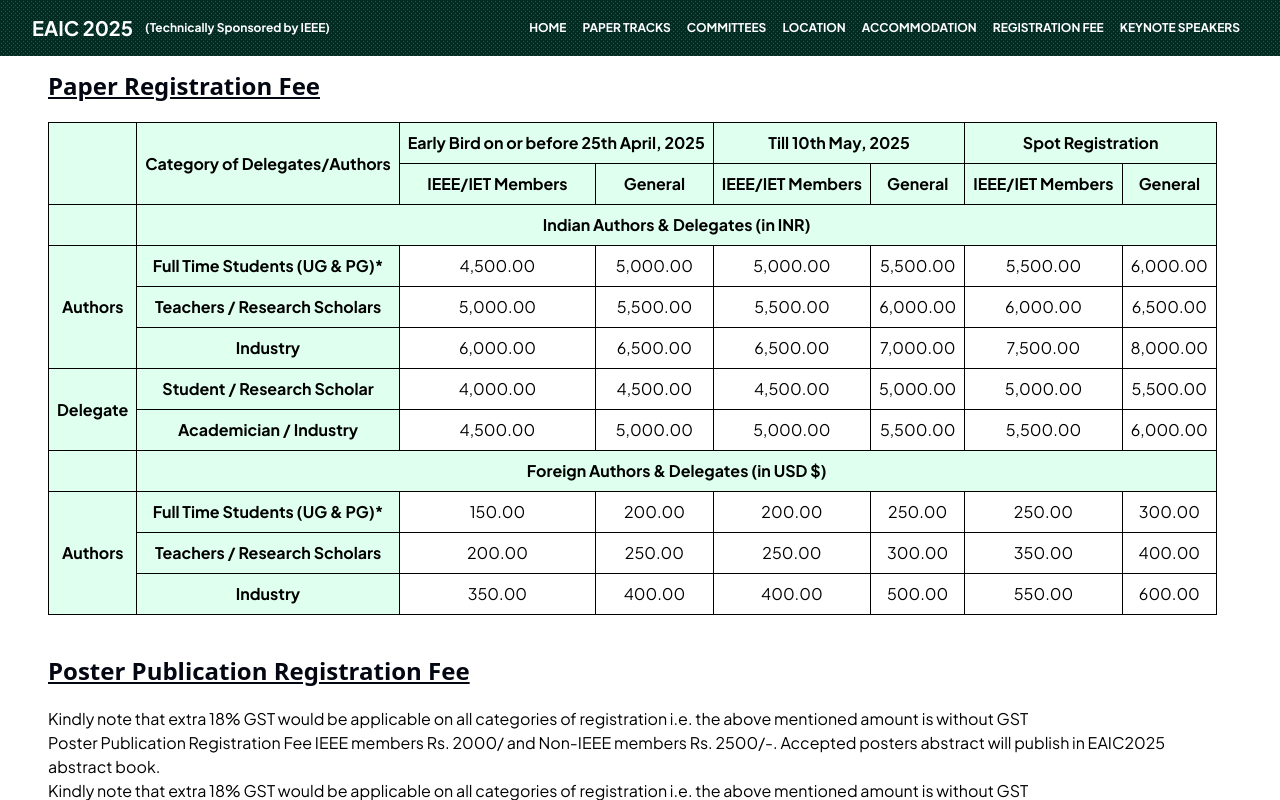
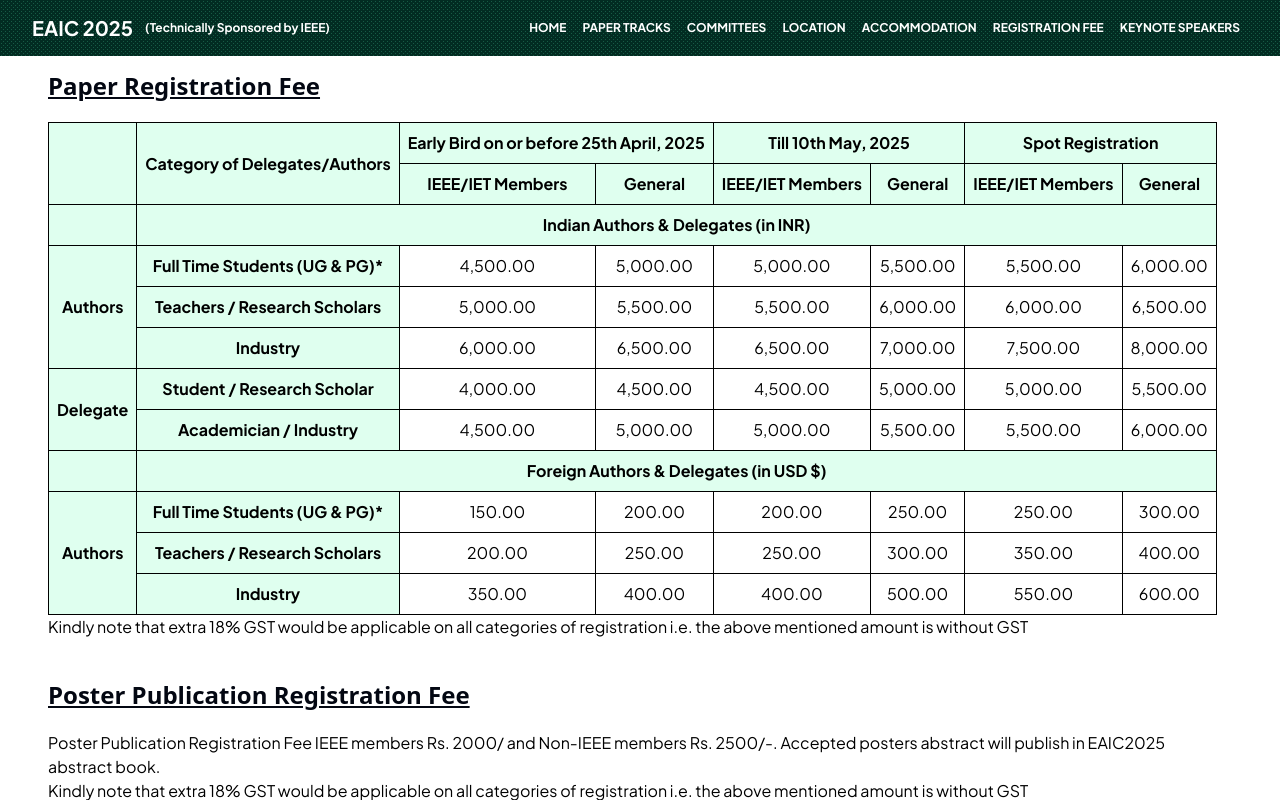
Before and after one commit to xceed-nitj/pro2-ece-eaicnitj, a React (Vite) app: page /registration in a window 1280 px wide. Built offline with nearby package versions, Linux system fonts and the light colour scheme.

Commit message:
Update Registration.jsx

```diff
--- a/src/pages/Registration.jsx
+++ b/src/pages/Registration.jsx
@@ -144,11 +144,14 @@ function Registration() {
                         <img src="/fee.png" alt="Registration Fee Table" style={{ width: '500px', height: '400px' }} />
                     </p> */}
                     <InfoTable/>
+
+<p>Kindly note that extra 18% GST would be applicable on all categories of registration i.e. the above mentioned amount is without GST</p>
+
                     <p className="text-2xl mt-10 font-sans font-bold mb-5 text-gray-950 underline">
                         Poster Publication Registration Fee
                     </p>
 
-<p>Kindly note that extra 18% GST would be applicable on all categories of registration i.e. the above mentioned amount is without GST</p>
+
                     <p>
                         Poster Publication Registration Fee IEEE members Rs. 2000/ and Non-IEEE members Rs. 2500/-. Accepted posters abstract will publish in EAIC2025 abstract book.
                     </p>
```
